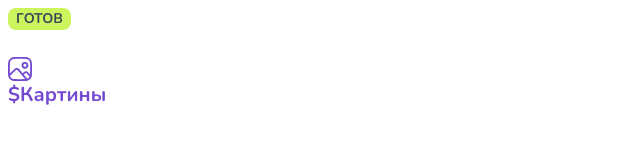
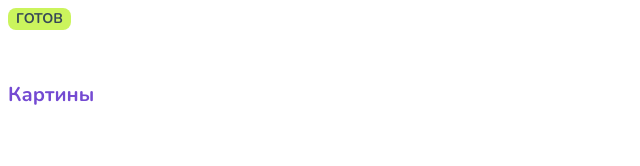
Before and after one commit to SergeyLuzik/My-Holst-CRM-ERP, a React app: page / in a window 1280 px wide. Shown: the top 166 px of the page, without its empty margins (0-640 px from the left). Built offline with nearby package versions, Linux system fonts and the light colour scheme.

Commit message:
fix: MenuItem text prop transfer

```diff
--- a/src/components/ui/MenuItem/MenuItem.jsx
+++ b/src/components/ui/MenuItem/MenuItem.jsx
@@ -2,8 +2,8 @@
 import * as S from "./styles";
 export const MenuItem = ({ icon, href, text }) => {
   return (
-    <S.MenuItem icon={icon} href={href}>
-      ${text}
+    <S.MenuItem $icon={icon} href={href}>
+      {text}
     </S.MenuItem>
   );
 };
```
